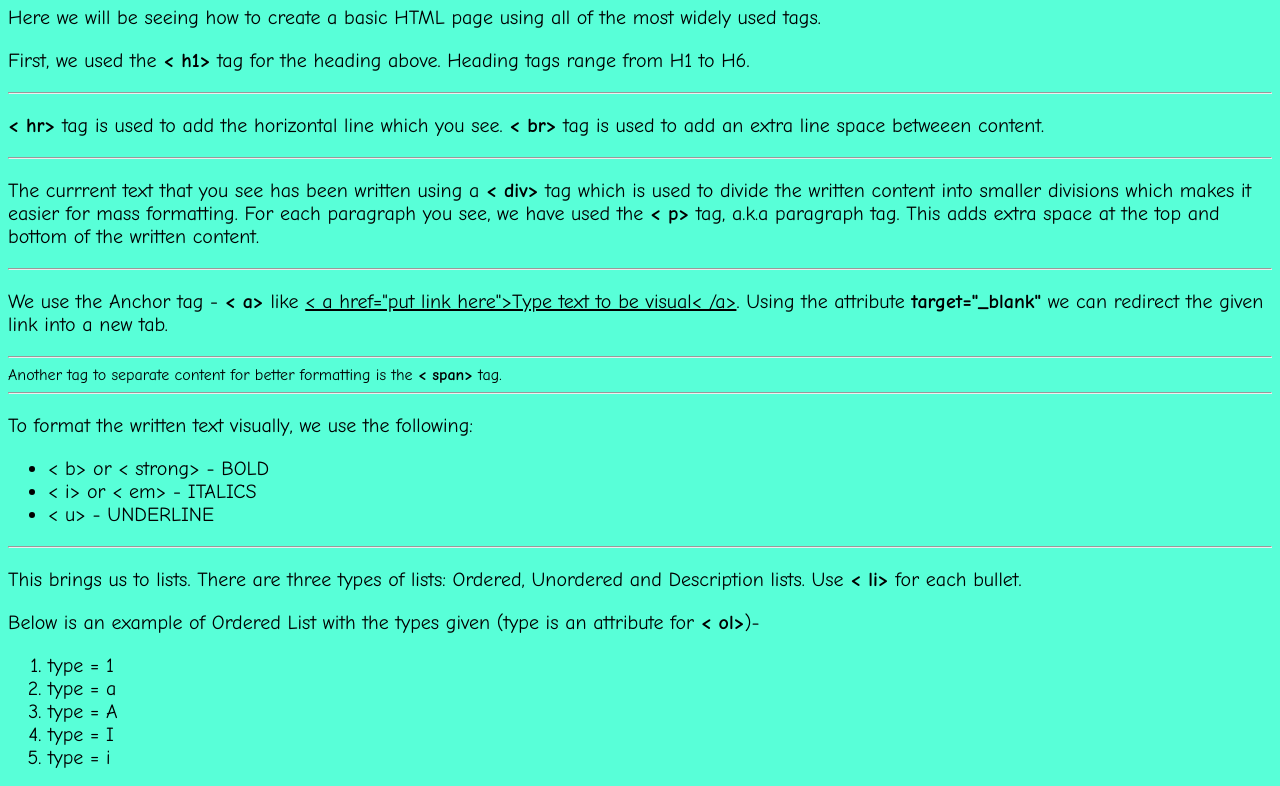
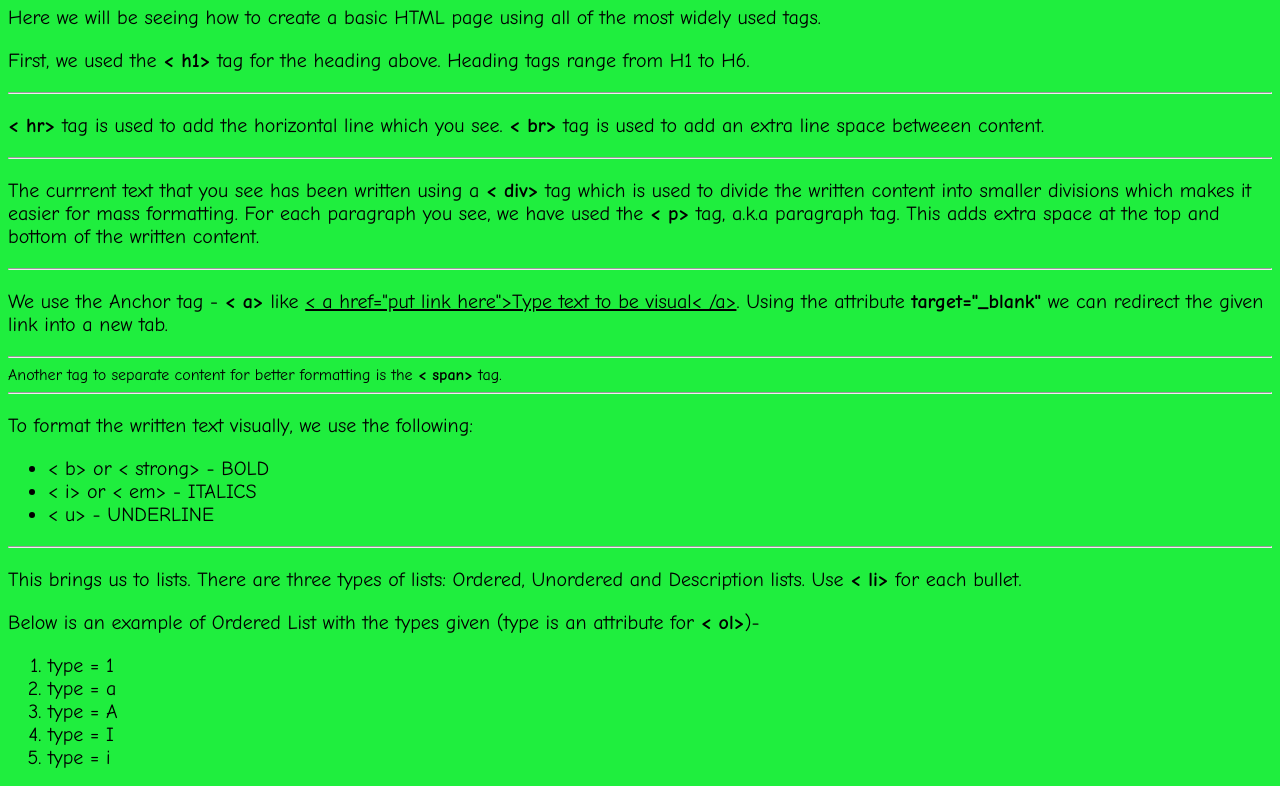
Before and after one commit to Wolferino-74/Web-Dev-start, a plain HTML site: page index.html in a window 1280 px wide. Shown: the part 74-860 px from the top of the page. Drawn offline with Linux system fonts and the light colour scheme.

```diff
--- a/CSS/indexStyles.css
+++ b/CSS/indexStyles.css
@@ -1,7 +1,7 @@
 
 * {
     font-family: "Comic Sans MS", cursive;
-    background-color: rgb(88, 255, 216);
+    background-color: rgb(31, 238, 62);
 }
 
 p, div, ol, ul, a {
```
Also changed, not shown: imgs/Position.png (added).
